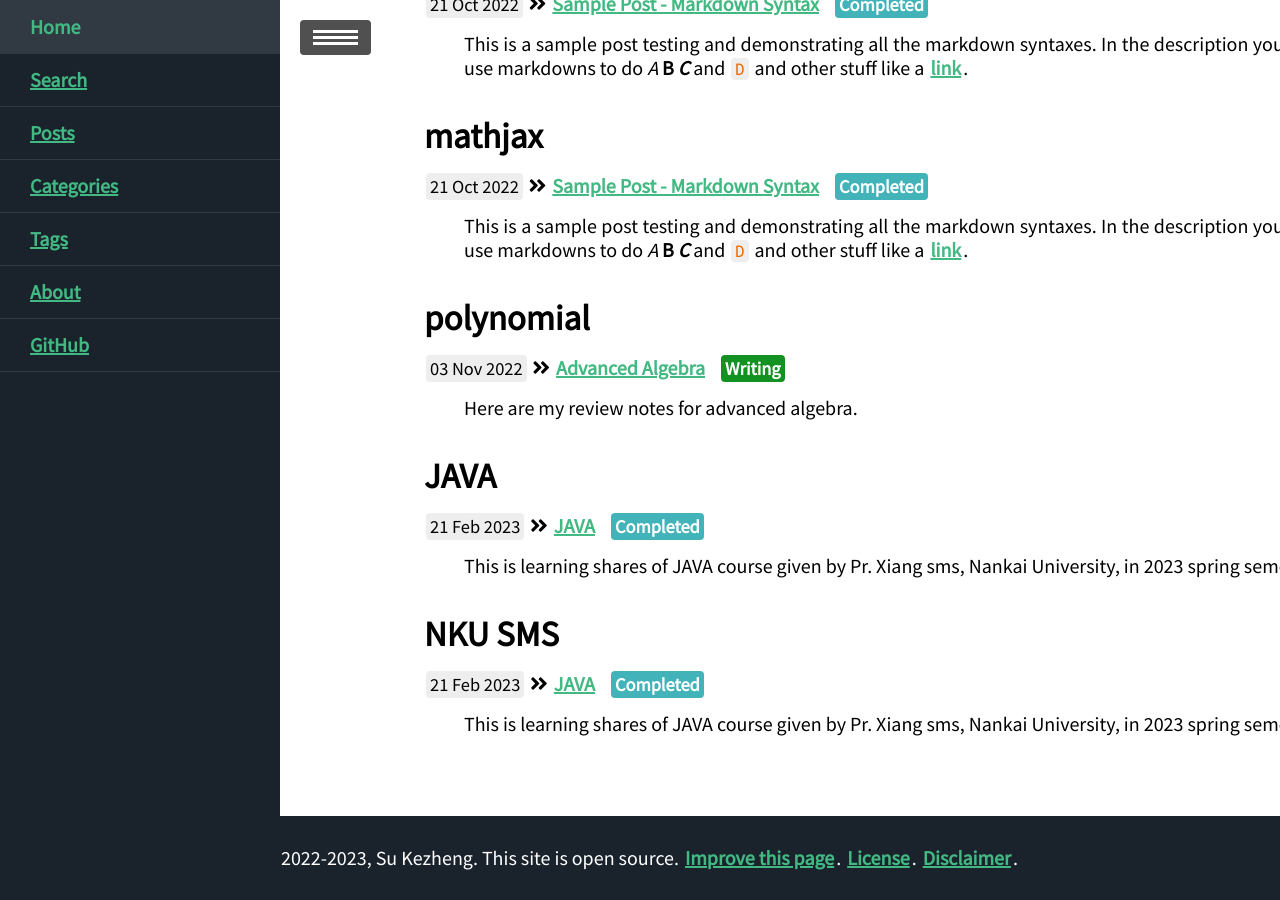
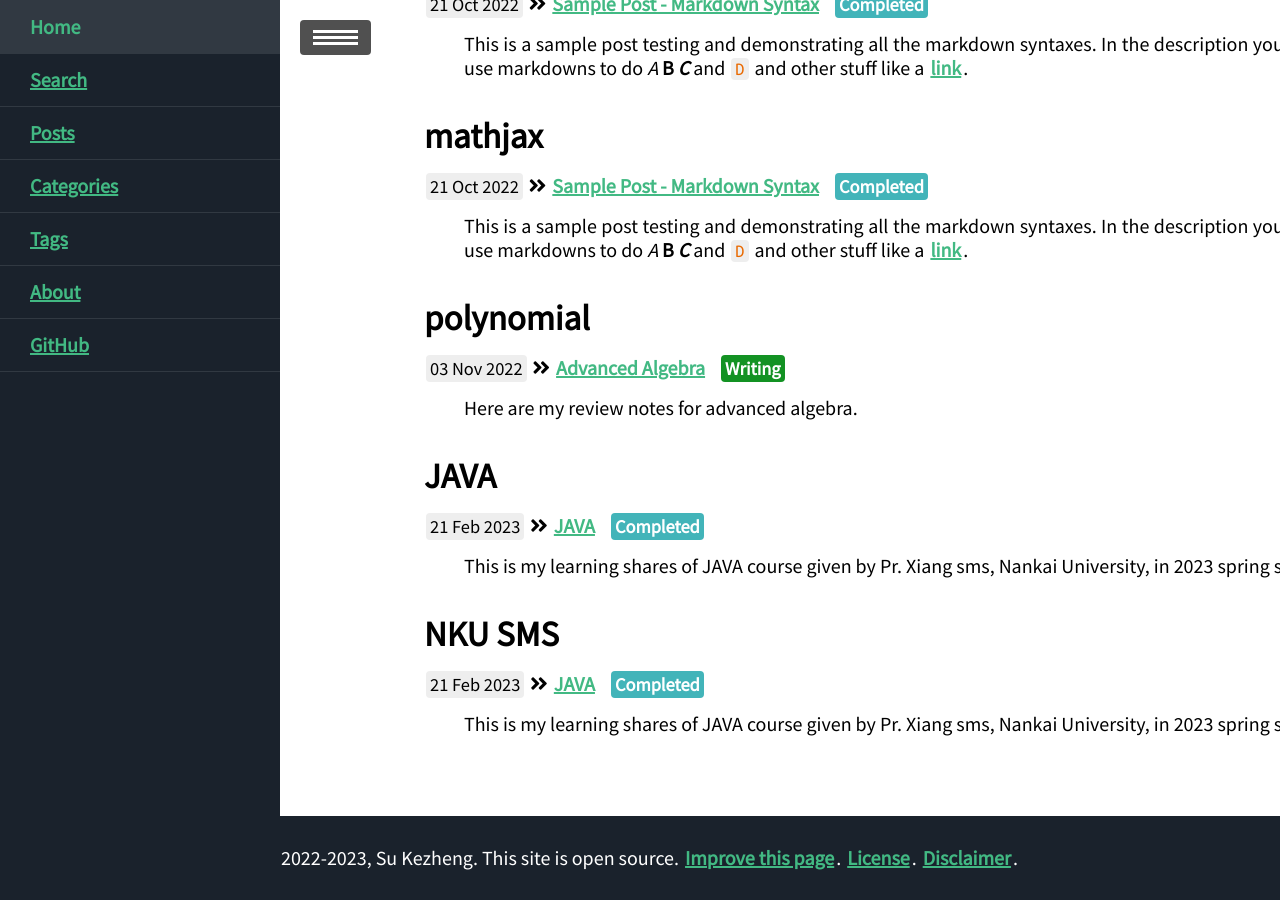
Before and after one commit to ssskz/ssskz.github.io, a Jekyll site: the page built from blog/tags.html, in a window 1280 px wide and 900 px high, scrolled down 525 px. Built offline with Jekyll 4.4.1, drawn with Linux system fonts in a browser that asks for light colours; nearby versions of some CDN libraries.

Commit message:
update
Signed-off-by: ssskz <12497590+ssskz@user.noreply.gitee.com>

````diff
--- a/_posts/2023-2-21-JAVA.md
+++ b/_posts/2023-2-21-JAVA.md
@@ -6,7 +6,7 @@
 mermaid: true
 tags: JAVA NKU-SMS
 categories: CS
-description: This is learning shares of JAVA course given by Pr. Xiang sms, Nankai University, in 2023 spring semester.
+description: This is my learning shares of JAVA course given by Pr. Xiang sms, Nankai University, in 2023 spring semester.
 ---
 
 # Array Copy
@@ -44,7 +44,7 @@
 
 **Tips**: <u>*The target array will be refactored if it already exists*.</u>
 
-> ```java
+```java
  import java.util.Arrays;
  public class Test19{
    public static void main(String[] args) {
@@ -73,7 +73,8 @@
         }
     }
 }
-> ```
+```
+
 
 ```markdown
 some normal text
````
